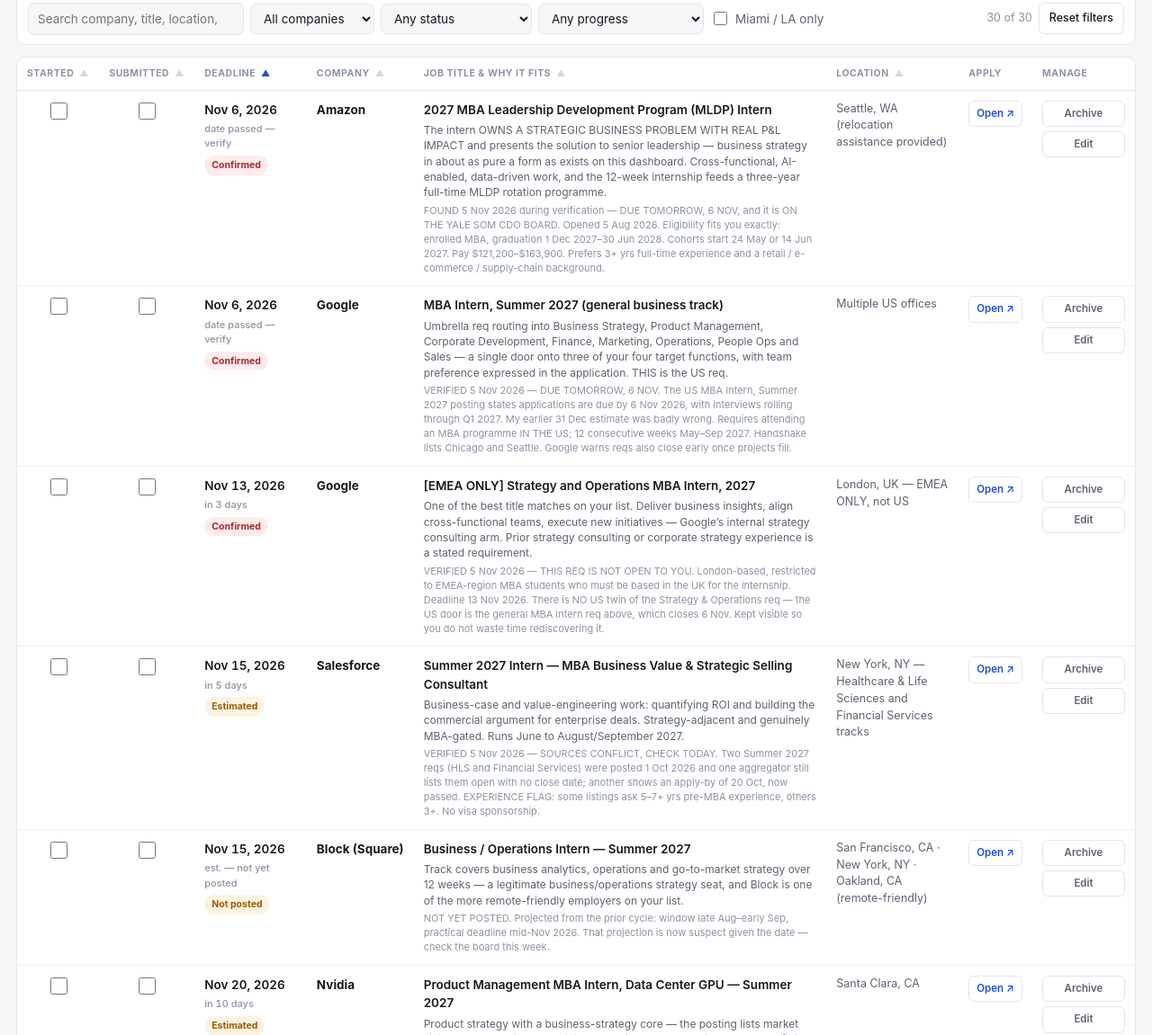
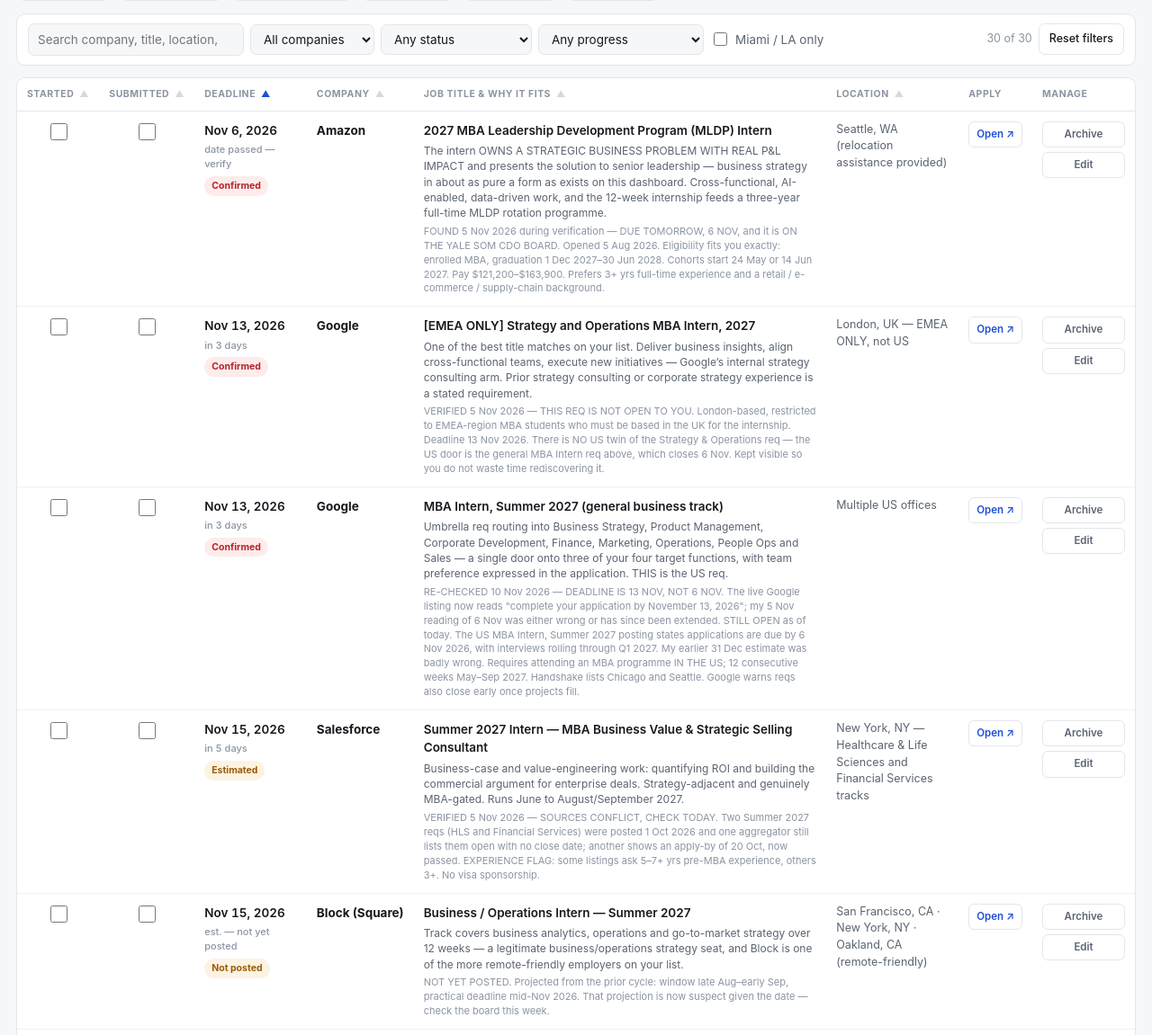
Before and after one commit to arrosenzweig/jobapplications, a plain HTML site: page index.html in a window 1280 px wide. Shown: the part 690-1841 px from the top of the page at 90% size. Drawn offline with Linux system fonts and the light colour scheme.

Commit message:
Correct Google MBA Intern deadline to 13 Nov
The live Google listing reads "complete your application by November 13,
2026". The 6 Nov date recorded on 5 Nov was either a misreading or has
since been extended; either way the role is still open, and showing it
as passed risked skipping a live application.

Co-Authored-By: Claude Opus 5 <noreply@anthropic.com>

```diff
--- a/data.js
+++ b/data.js
@@ -503,9 +503,9 @@ const SEED_ROLES = [
 
 {cat:'tech', track:'strategy', company:'Google', title:'MBA Intern, Summer 2027 (general business track)',
  location:'Multiple US offices',
- deadline:'2026-11-06', status:'confirmed', url:'https://www.google.com/about/careers/applications/jobs/results/121103710599160518-mba-intern-summer-2027',
+ deadline:'2026-11-13', status:'confirmed', url:'https://www.google.com/about/careers/applications/jobs/results/121103710599160518-mba-intern-summer-2027',
  why:'Umbrella req routing into Business Strategy, Product Management, Corporate Development, Finance, Marketing, Operations, People Ops and Sales — a single door onto three of your four target functions, with team preference expressed in the application. THIS is the US req.',
- note:'VERIFIED 5 Nov 2026 — DUE TOMORROW, 6 NOV. The US MBA Intern, Summer 2027 posting states applications are due by 6 Nov 2026, with interviews rolling through Q1 2027. My earlier 31 Dec estimate was badly wrong. Requires attending an MBA programme IN THE US; 12 consecutive weeks May–Sep 2027. Handshake lists Chicago and Seattle. Google warns reqs also close early once projects fill.'},
+ note:'RE-CHECKED 10 Nov 2026 — DEADLINE IS 13 NOV, NOT 6 NOV. The live Google listing now reads "complete your application by November 13, 2026"; my 5 Nov reading of 6 Nov was either wrong or has since been extended. STILL OPEN as of today. The US MBA Intern, Summer 2027 posting states applications are due by 6 Nov 2026, with interviews rolling through Q1 2027. My earlier 31 Dec estimate was badly wrong. Requires attending an MBA programme IN THE US; 12 consecutive weeks May–Sep 2027. Handshake lists Chicago and Seattle. Google warns reqs also close early once projects fill.'},
 
 {cat:'tech', track:'strategy', company:'Meta', title:'Business Product Strategy Intern (MBA)',
  location:'Menlo Park, CA',
--- a/index.html
+++ b/index.html
@@ -300,7 +300,7 @@
 
 <!-- Bump ?v= whenever data.js changes, otherwise browsers serve a stale cached copy
      and the dashboard silently shows old deadlines. -->
-<script src="data.js?v=2026-11-05b"></script>
+<script src="data.js?v=2026-11-10"></script>
 <script>
 /* Countdowns run off the real current date, not the research date, so
    "in N days" stays correct every time the dashboard is opened.
```
